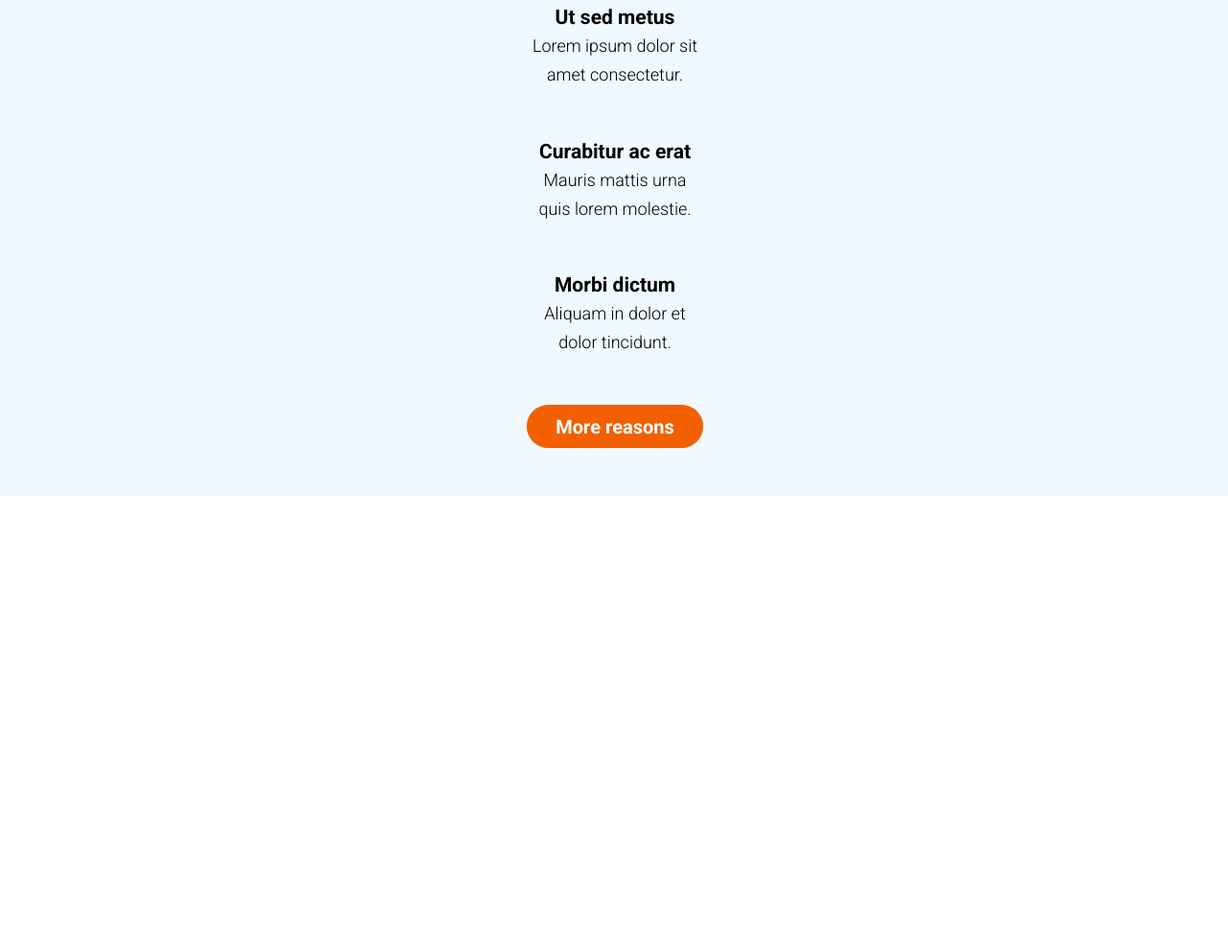
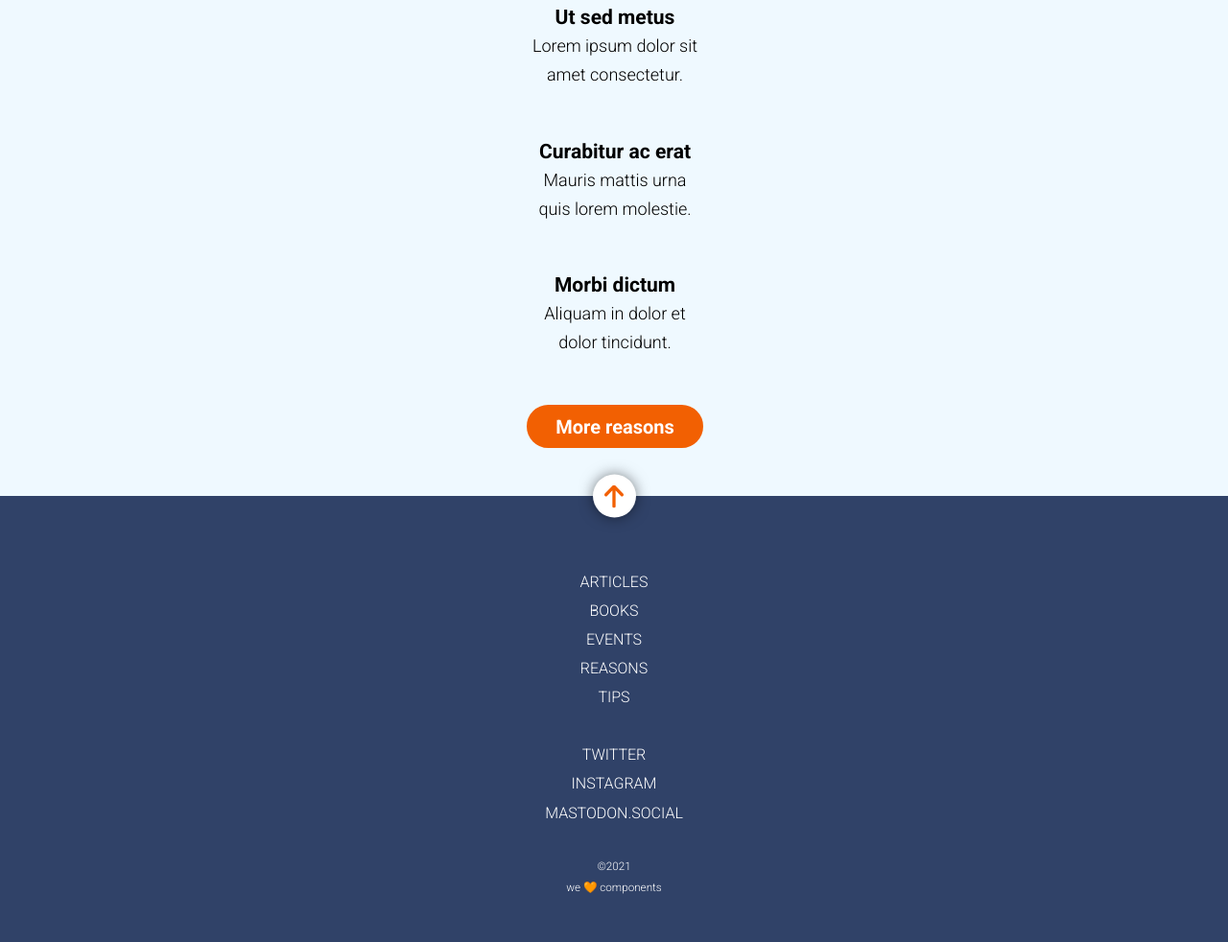
Before and after one commit to Adalab/modulo-1-evaluacion-final-Lcras90, a website: page docs/index.html in a window 1280 px wide. Shown: the part 1283-2265 px from the top of the page at 96% size. Before the commit the page ends 1800 px from the top, so only its background shows below. Drawn offline with Linux system fonts and the light colour scheme.

Commit message:
Add changesmaster

```diff
--- a/docs/index.html
+++ b/docs/index.html
@@ -12,7 +12,7 @@
     <link rel="stylesheet" href="./assets/css/main.css" />
   </head>
   <body class="body">
-    <header class="header">
+    <header class="header" id="header">
       <nav class="header__container-menu">
         <a class="header__menu" href="https://adalab.es/"></a>
       </nav>
@@ -55,6 +55,33 @@
       </article>
     </main>
 
+    <footer class="footer">
+      <nav class="footer__button-container">
+        <a href="#header" class="footer__button"></a>
+      </nav>
+      <nav class="footer__links-blog">
+        <ul class="footer__list">
+          <li><a class="footer__links" href="https://adalab.es/">Articles</a></li>
+          <li><a class="footer__links" href="https://adalab.es/">Books</a></li>
+          <li><a class="footer__links" href="https://adalab.es/">Events</a></li>
+          <li><a class="footer__links" href="https://adalab.es/">Reasons</a></li>
+          <li><a class="footer__links" href="https://adalab.es/">Tips</a></li>
+        </ul>
+      </nav>
+      <nav class="footer__links-blog">
+        <ul class="footer__list">
+          <li><a class="footer__links" href="https://adalab.es/">Twitter</a></li>
+          <li><a class="footer__links" href="https://adalab.es/">Instagram</a></li>
+          <li>
+            <a class="footer__links" href="https://adalab.es/">Mastodon.social</a>
+          </li>
+        </ul>
+      </nav>
+      <section class="footer__small">
+        <small class="footer__copy">&copy;2021</small>
+        <small class="footer__copy">we 🧡 components</small>
+      </section>
+    </footer>
 
   </body>
 </html>
```
Also changed, not shown: docs/assets/css/main.css (+1 -1 lines).
